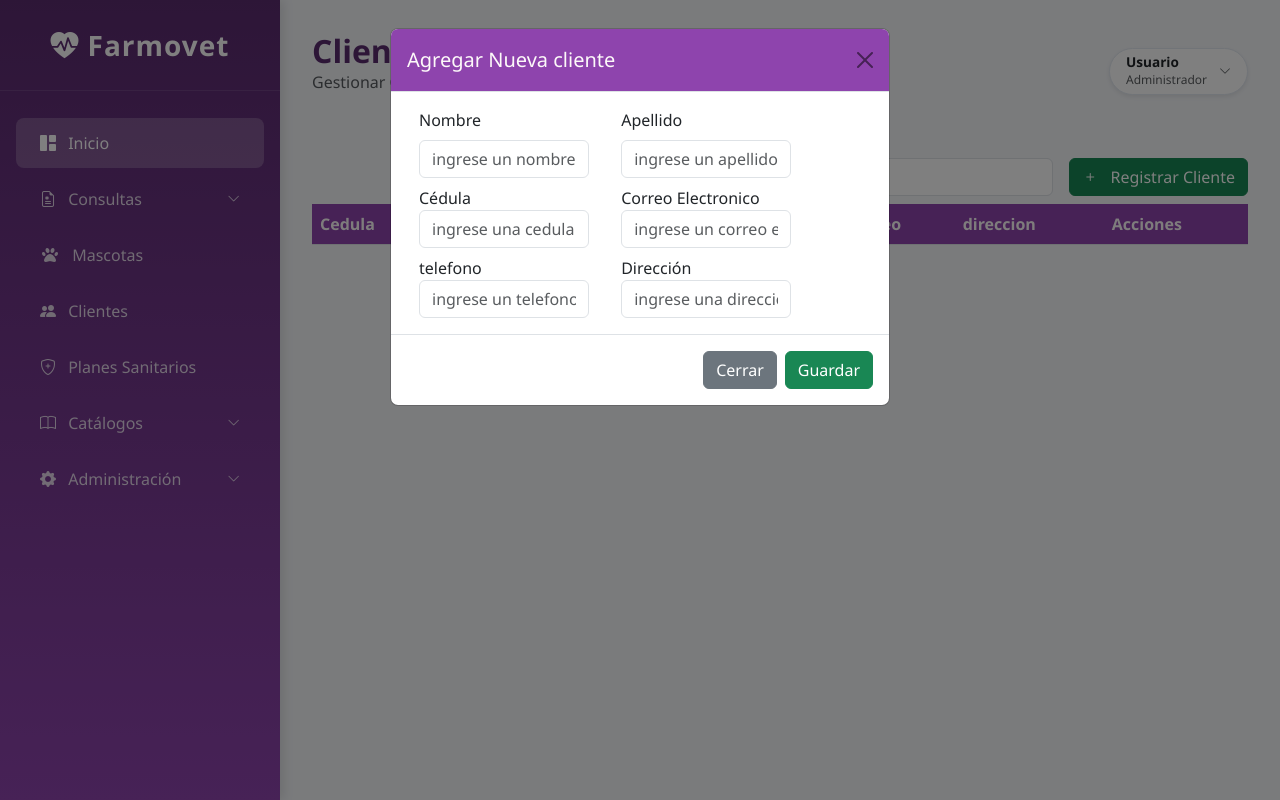
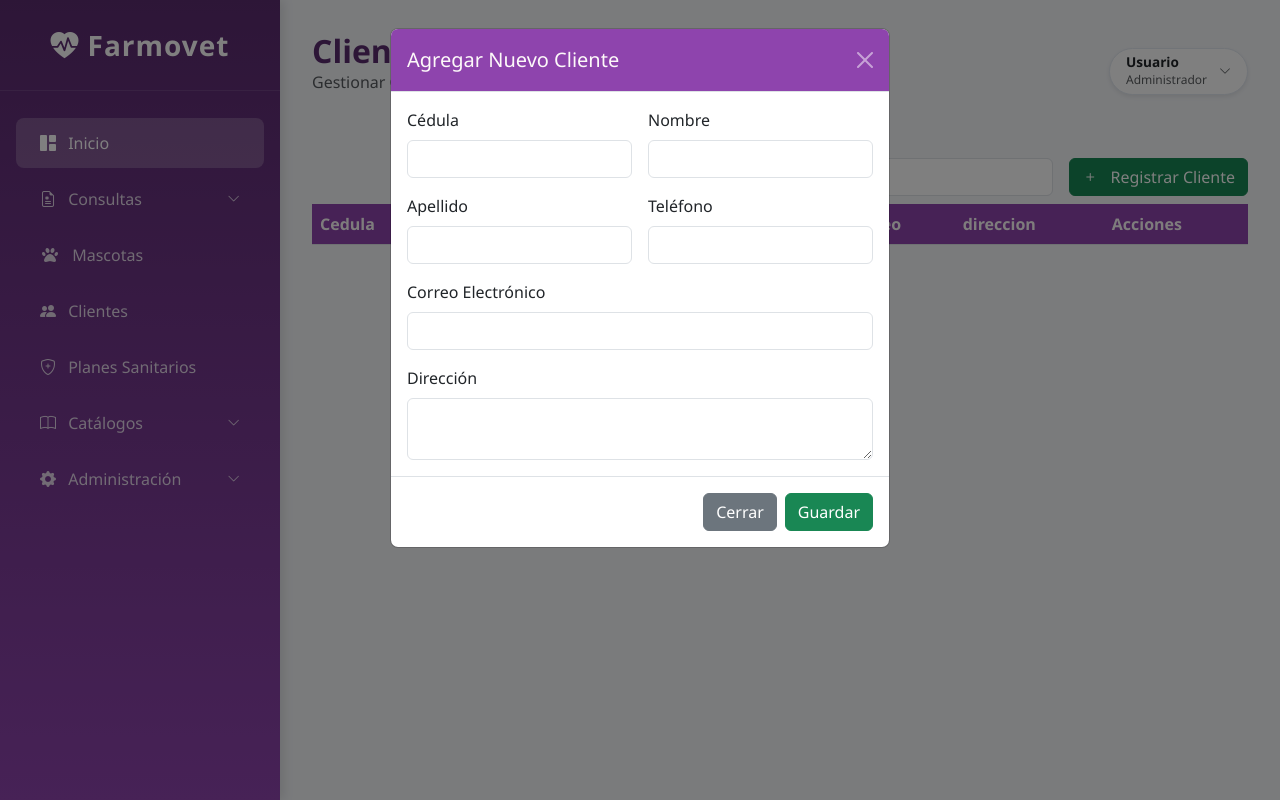
Before and after one commit to GabrielCoronel18/Sistema_Farmovet, a PHP site: page /app/view/ClienteView.php in a window 1280 px wide, after a click on "Registrar Cliente". Run offline with PHP 8.4, Linux system fonts and the light colour scheme; lists and menus that the app fills with data are empty; some libraries are stand-ins or nearby versions.

Commit message:
cambio eliminar cliente

```diff
--- a/app/view/ClienteView.php
+++ b/app/view/ClienteView.php
@@ -60,10 +60,9 @@
                             <th class="table-purple">direccion</th>
                             <th class="table-purple">Acciones</th>
                         </tr>
-                        <tbody id="TablaCliente">
-                        </tbody>
-
                     </thead>
+                    <tbody id="TablaCliente">
+                    </tbody>
                 </table>
             </article>
 
--- a/app/view/componente/modalCliente.php
+++ b/app/view/componente/modalCliente.php
@@ -2,53 +2,45 @@
 <div class="modal fade" id="exampleModal" tabindex="-1" aria-labelledby="exampleModalLabel" aria-hidden="true">
   <div class="modal-dialog">
     <div class="modal-content">
-      <div class="modal-header text-white" style="background-color: #5b2c6f;">
-        <h5 class="modal-title" id="exampleModalLabel">Registrar Cliente</h5>
-        <button type="button" class="btn-close" data-bs-dismiss="modal" aria-label="Close"></button>
+      <div class="modal-header ">
+        <h1 class="modal-title fs-5" id="exampleModalLabel">Registrar Cliente</h1>
+        <button type="button" class="btn-close btn-close-white" data-bs-dismiss="modal" aria-label="Close"></button>
       </div>
+      <form method="post" class="ClienteForm">
+      <input type="hidden" id="is_update" value="0">
       <div class="modal-body">
-        <div class="container">
-            <form action="" method="post" class="ClienteForm">
-                <div class="row gap-2">
-                    <div class="col-5">
-                        <label for="" class="form-label">Nombre</label>
-                        <input type="text" class="form-control" placeholder="ingrese un nombre" name="nombre"
-                        id="nombre">
+          <div class="row g-3">
+            <div class="col-md-6">
+              <label for="cedula_cliente" class="form-label">Cédula</label>
+              <input type="text" class="form-control" id="cedula_cliente" name="cedula_cliente" required>
             </div>
-                    <div class="col-5">
-                        <label for="" class="form-label">Apellido</label>
-                        <input type="text" class="form-control" placeholder="ingrese un apellido" name="apellido" id="apellido">
+            <div class="col-md-6">
+              <label for="nombre" class="form-label">Nombre</label>
+              <input type="text" class="form-control" id="nombre" name="nombre" required>
             </div>
-                    <div class="col-5">
-                        <label for="">Cédula</label>
-                        <input type="text" class="form-control" placeholder="ingrese una cedula" name="cedula"
-                        id="cedula_cliente">
+            <div class="col-md-6">
+              <label for="apellido" class="form-label">Apellido</label>
+              <input type="text" class="form-control" id="apellido" name="apellido" required>
             </div>
-                    <div class="col-5">
-                        <label for="">Correo Electronico</label>
-                        <input type="text" class="form-control"placeholder="ingrese un correo electronico" name="correo"
-                        id="correo">
+            <div class="col-md-6">
+              <label for="telefono" class="form-label">Teléfono</label>
+              <input type="text" class="form-control" id="telefono" name="telefono" required>
             </div>
-                    <div class="col-5">
-                        <label for="">telefono</label>
-                        <input type="text" class="form-control"placeholder="ingrese un telefono" name="telefono"
-                        id="telefono">
+            <div class="col-12">
+              <label for="correo" class="form-label">Correo Electrónico</label>
+              <input type="email" class="form-control" id="correo" name="correo" required>
             </div>
-                    <div class="col-5">
-                        <label for="">Dirección</label>
-                        <input type="text" class="form-control" placeholder="ingrese una direccion" name="direccion"
-                        id="direccion">
-                    </div>
-
-
+            <div class="col-12">
+              <label for="direccion" class="form-label">Dirección</label>
+              <textarea class="form-control" id="direccion" name="direccion" rows="2" required></textarea>
             </div>
           </div>
       </div>
       <div class="modal-footer">
         <button type="button" class="btn btn-secondary" data-bs-dismiss="modal">Cerrar</button>
-              <button type="submit" class="btn btn-success" name="enviar">Guardar</button>
+        <button type="submit" class="btn btn-success btn-agregar">Guardar</button>
+      </div>
       </form>
     </div>
   </div>
 </div>
-</div>
--- a/public/js/alerts.js
+++ b/public/js/alerts.js
@@ -95,3 +95,99 @@ function alertEliminar(method, data, callback){
 });
 
 }
+
+function alertActualizarCliente(status){
+
+  if(status === "success"){
+
+          Swal.fire({
+          title: "Actualizado",
+          text: "Cliente Actualizado exitosamente ",
+          icon: "success",
+          draggable: true,
+          confirmButtonColor: "#18994a",
+
+});
+  }
+  else if(status === "error"){
+          Swal.fire({
+          title: "Error",
+          text: "Error al Actualizar el Cliente",
+          icon: "error",
+          confirmButtonColor: "#ce0808",
+        });
+  }
+}
+
+function alertRegistrarCliente(status){
+
+  if(status === "success" ){
+
+          Swal.fire({
+          title: "Registrado",
+          text: "Cliente Registrado Exitosamente ",
+          icon: "success",
+          draggable: true,
+          confirmButtonColor: "#18994a",
+
+});
+  }
+  else if(status === "error"){
+          Swal.fire({
+          title: "Error",
+          text: "Error al registrar el cliente",
+          icon: "error",
+          confirmButtonColor: "#ce0808",
+        });
+  }
+}
+
+function alertEliminarCliente(method, data, callback){
+
+  Swal.fire({
+  title: "Confirmar Eliminacion",
+  text: "Esta accion no se puede revertir",
+  icon: "warning",
+  showCancelButton: true,
+  confirmButtonColor: "#18994a",
+  cancelButtonColor: "#d33",
+  confirmButtonText: "Confirmar",
+  cancelButtonText :"Cancelar",
+
+}).then((result) => {
+  if (result.isConfirmed) {
+
+      fetch(window.location,{method: method, body: data })
+      .then(resultado => resultado.json())
+      .then(eliminar => {
+
+        if(eliminar.status === "success"){
+          Swal.fire({
+            title: "Eliminado",
+            text: "Cliente Eliminado exitosamente",
+            icon: "success",
+            confirmButtonColor: "#18994a",
+          }).then(() => {
+             if(callback){
+              callback();
+             }
+
+          }
+          );
+
+        }
+        else if(eliminar.status === "error"){
+            Swal.fire({
+            title: "Error",
+            text: "Error al eliminar el registro",
+            icon: "error",
+            confirmButtonColor: "#ce0808",
+          });
+
+        }
+
+      })
+  }
+});
+
+}
--- a/public/js/cliente.js
+++ b/public/js/cliente.js
@@ -2,29 +2,23 @@ let formularioCliente = document.querySelector(".ClienteForm");
 let TablaCliente = document.getElementById("TablaCliente");
 let TituloModal = document.getElementById("exampleModalLabel");
 let btnAgregar = document.getElementById("btnAgregar");
-let filtrar= document.getElementById("filtrar");
-
+let filtrar = document.getElementById("filtrar");
 
 function obtenerDatos(param = null){
-
     let datos = new FormData;
-datos.append("obtener",true);
+    datos.append("obtener", true);
 
     if(param != null){
         datos.append("parametro", param);
     }
 
-fetch(window.location,{method:"post", body: datos})
+    fetch(window.location, {method:"post", body: datos})
     .then(resultados => resultados.json())
     .then(result => {
-
         if (result.status === "success") {
-
             TablaCliente.innerHTML = "";
-
             result.resultados.forEach(function(cliente){
                 TablaCliente.innerHTML +=
-
                 `<tr>
                     <td class="table-light">${cliente.cedula_cliente}</td>
                     <td class="table-light">${cliente.nombre}</td>
@@ -40,112 +34,96 @@ fetch(window.location,{method:"post", body: datos})
             });
         }
         else if(result.status === "error"){
-
-         TablaCliente.innerHTML = "<tr> <td colspan='12'> Error al obtener los registros<td></tr>"
+             TablaCliente.innerHTML = "<tr class='table-light text-center'> <td colspan='12'> No se han encontrado registros de clientes<td></tr>"
         }
     });
-
 }
 
 obtenerDatos();
-console.log("Policia03");
-
 
 btnAgregar.addEventListener("click", function(e){
-
     formularioCliente.reset();
-
-      TituloModal.innerText ="Agregar Nueva cliente";
-      document.getElementById("cedula_cliente").value = "";
-
+    TituloModal.innerText = "Agregar Nuevo Cliente";
+    document.getElementById("cedula_cliente").readOnly = false;
+    document.getElementById("is_update").value = "0";
 });
-console.log("Policia02");
 
 TablaCliente.addEventListener("click", function(e) {
-  console.log("Policia06");
     if (e.target.classList.contains("btn-actualizar")) {
-       console.log("Policia01");
         e.preventDefault();
-        TituloModal.innerText = "actualizar cliente "
+        TituloModal.innerText = "Actualizar Cliente";
         let id = e.target.value;
+
+        document.getElementById("is_update").value = "1";
+        document.getElementById("cedula_cliente").readOnly = true;
+
         let datos = new FormData();
-
         datos.append("obtenerCliente", true);
         datos.append("id", id);
 
         fetch(window.location, {method:"post", body: datos})
         .then(respuesta => respuesta.json())
         .then(resultado => {
-
             let result = resultado.resultado;
-
             if(resultado.status === "success"){
                 document.getElementById("cedula_cliente").value = result.cedula_cliente;
                 document.getElementById("nombre").value = result.nombre;
-
                 document.getElementById("apellido").value = result.apellido;
                 document.getElementById("telefono").value = result.telefono;
                 document.getElementById("correo").value = result.correo;
                 document.getElementById("direccion").value = result.direccion;
             }
             else if(resultado.status === "error"){
-                  Swal.fire({title: "Error", text: "Error al obtener el registro", icon: "error"})
-
-              }
-        })
+                Swal.fire({title: "Error", text: "Error al obtener el registro", icon: "error"});
             }
         });
-console.log("Policia04");
+    }
+});
+
 formularioCliente.addEventListener("submit", function(e){
-
     e.preventDefault();
     let datos = new FormData(formularioCliente);
-       let id =  document.getElementById("cedula_cliente").value;
+    let is_update = document.getElementById("is_update").value;
 
-       if(id === ""){
+    if(is_update === "0"){
         datos.append("agregar", true);
+    } else {
+        datos.append("actualizar", true);
+        datos.append("id", document.getElementById("cedula_cliente").value);
     }
 
-       else{
-        datos.append("actualizar", true);
-        datos.append("id", id);
-       }
-
-       fetch(window.location,{method:"post", body: datos})
+    fetch(window.location, {method:"post", body: datos})
     .then(respuesta => respuesta.json())
     .then(resultado => {
-
         if(resultado.status === "success"){
-
-                id === "" ? alertAgregar("success") : alertActualizar("success");
-
-                 let ModalAgregar = bootstrap.Modal.getInstance(document.getElementById("exampleModal"));
+            is_update === "0" ? alertRegistrarCliente("success") : alertActualizarCliente("success");
+            let modalElement = document.getElementById("exampleModal");
+            let ModalAgregar = bootstrap.Modal.getInstance(modalElement);
             ModalAgregar.hide();
-
             obtenerDatos();
-
         }
         else if(resultado.status === "error"){
-                id === "" ? alertAgregar("error") : alertActualizar("error");
+            if(resultado.message) {
+                Swal.fire({title: "Error", text: resultado.message, icon: "error"});
+            } else {
+                is_update === "0" ? alertRegistrarCliente("error") : alertActualizarCliente("error");
             }
+        }
+    });
+});
 
-        })
-
-})
 TablaCliente.addEventListener("click", function(e) {
-
     if (e.target.classList.contains("btn-eliminar")) {
         e.preventDefault();
-
         let id = e.target.value;
         let datos = new FormData();
         datos.append("eliminar", true);
         datos.append("id", id);
-        alertEliminar("post",datos,obtenerDatos);
+        alertEliminarCliente("post", datos, obtenerDatos);
     }
 });
-console.log("Policia05");
+
 filtrar.addEventListener("input", function(){
-      param = this.value;
+    let param = this.value;
     obtenerDatos(param);
 });
```
Also changed, not shown: app/controller/ClienteController.php (+34 -30 lines), app/model/Cliente.php (+7 -9 lines). Lines whose indentation alone changed are shown as unchanged.
